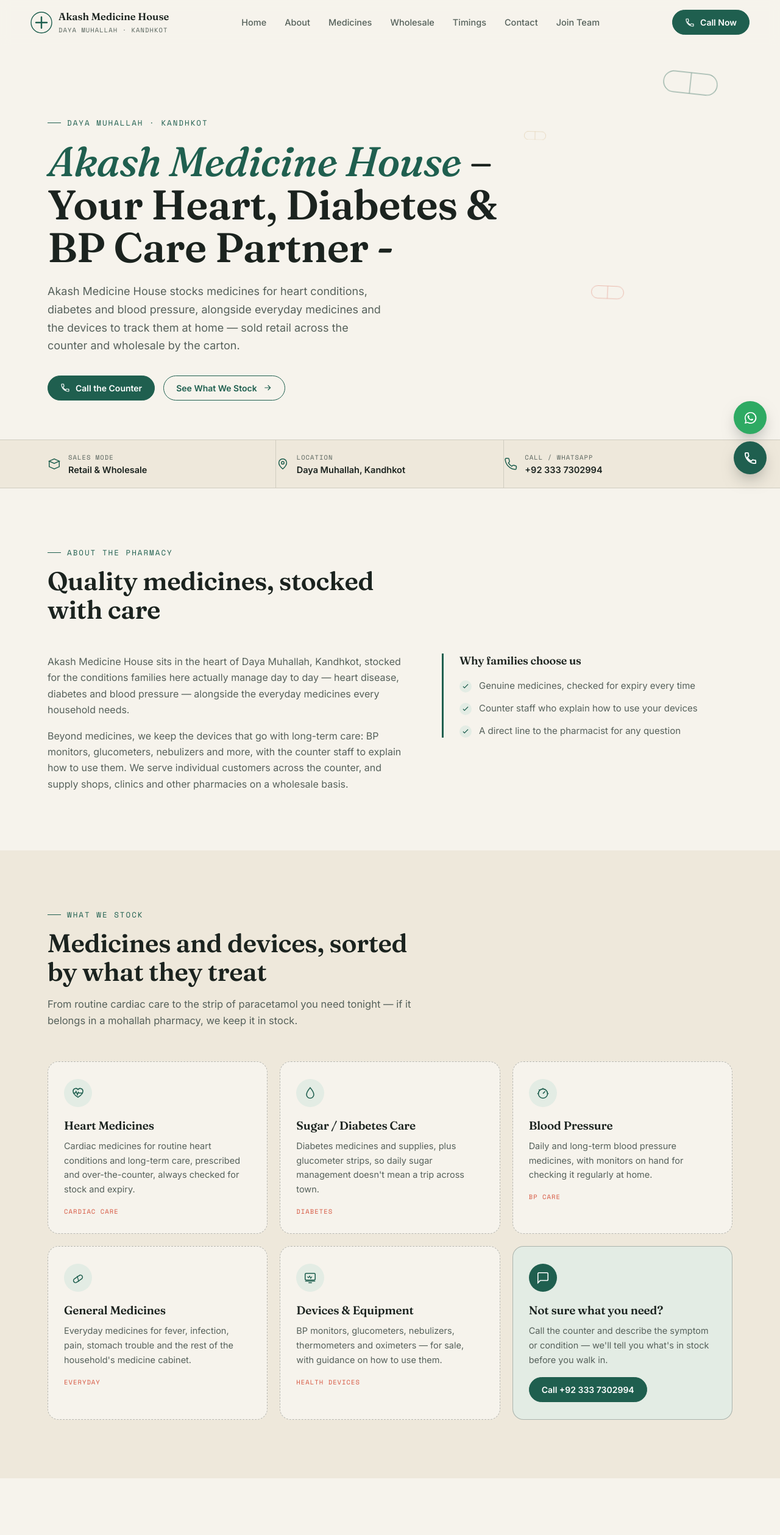
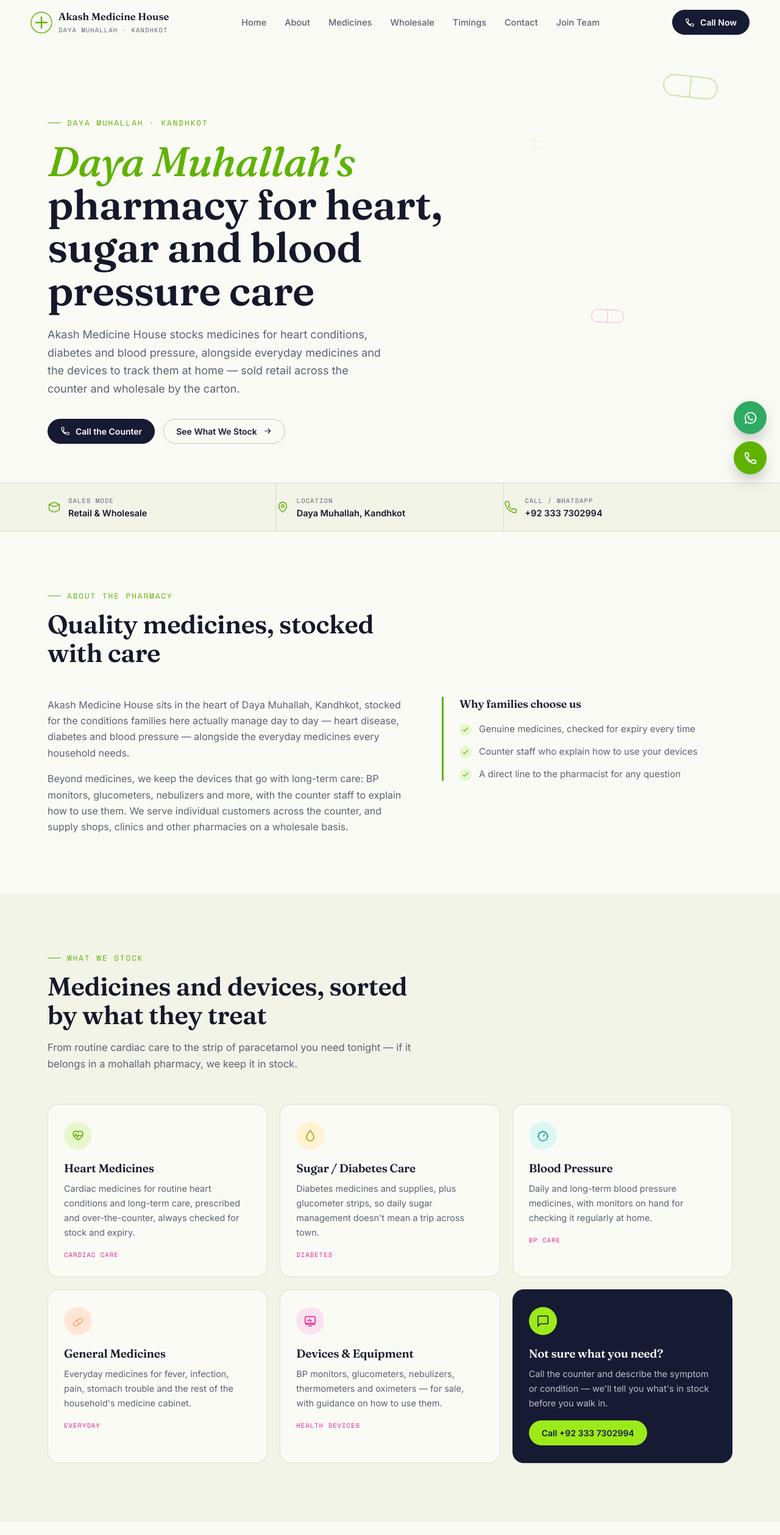
Before and after one commit to sahilkumar-05/Akash_Medicine_House, a plain HTML site: page index.html in a window 1280 px wide. Shown: the top 2518 px of the page at 61% size. Drawn offline with nearby package versions, Linux system fonts and the light colour scheme.

Commit message:
Refactor CSS variables and update styles

```diff
--- a/index.html
+++ b/index.html
@@ -10,23 +10,37 @@
 <link href="https://fonts.googleapis.com/css2?family=Fraunces:ital,opsz,wght@0,9..144,400;0,9..144,500;0,9..144,600;0,9..144,700;1,9..144,500&family=Inter:wght@400;500;600;700&family=Space+Mono:wght@400;700&display=swap" rel="stylesheet">
 <style>
   :root{
-    --paper:#F6F3EC;
-    --paper-2:#EEE8DB;
-    --ink:#1B231F;
-    --ink-soft:#56615B;
-    --pine:#1F5F4F;
-    --pine-dark:#143E33;
-    --pine-tint:#E3ECE4;
-    --pulse:#D6553F;
-    --gold:#B9893A;
-    --line: rgba(27,35,31,0.14);
-    --line-strong: rgba(27,35,31,0.28);
-    --shadow: 0 18px 40px -22px rgba(20,30,25,0.35);
+    --paper:#FBFBF6;
+    --paper-2:#F2F4E8;
+    --ink:#15192B;
+    --ink-soft:#5B6273;
+    --pine:#5FB300;
+    --pine-dark:#1C2B12;
+    --pine-tint:#E8F7CE;
+    --lime:#9DEA1A;
+    --lime-soft:#C8F76B;
+    --navy:#161A33;
+    --pulse:#E91E8C;
+    --gold:#FFC93C;
+    --peach:#FF9F68;
+    --teal:#5FD9C8;
+    --line: rgba(21,25,43,0.12);
+    --line-strong: rgba(21,25,43,0.24);
+    --shadow: 0 18px 40px -20px rgba(21,25,43,0.32);
+    --shadow-lime: 0 16px 34px -14px rgba(120,200,10,0.55);
     --radius: 18px;
   }
 
   *{box-sizing:border-box;}
   html{scroll-behavior:smooth;}
+
+  /* ============ SCROLL PROGRESS BAR ============ */
+  #scrollProgress{
+    position:fixed; top:0; left:0; height:3px; width:0%;
+    background:linear-gradient(90deg, var(--lime), var(--pulse));
+    z-index:1000;
+    transition:width 0.12s ease-out;
+  }
   @media (prefers-reduced-motion: reduce){
     html{scroll-behavior:auto;}
     *{animation-duration:0.01ms !important; animation-iteration-count:1 !important; transition-duration:0.01ms !important;}
@@ -149,7 +163,7 @@
   /* ============ NAV ============ */
   header.site{
     position:sticky; top:0; z-index:200;
-    background:rgba(246,243,236,0.92);
+    background:rgba(251,251,246,0.92);
     backdrop-filter:blur(8px);
     border-bottom:1px solid transparent;
     transition:border-color 0.3s ease, box-shadow 0.3s ease;
@@ -200,17 +214,17 @@
     padding:11px 20px;
     border-radius:999px;
     font-size:14px; font-weight:600;
-    border:1px solid var(--pine);
-    transition:transform 0.25s ease, box-shadow 0.25s ease, background 0.25s ease, color 0.25s ease;
+    border:1px solid var(--navy);
+    transition:transform 0.3s cubic-bezier(.2,.8,.3,1.2), box-shadow 0.3s ease, background 0.25s ease, color 0.25s ease, border-color 0.25s ease;
     white-space:nowrap;
   }
   .btn svg{ width:16px; height:16px; }
-  .btn-solid{ background:var(--pine); color:#fff; }
-  .btn-solid:hover{ background:var(--pine-dark); box-shadow:var(--shadow); transform:translateY(-2px); }
-  .btn-outline{ background:transparent; color:var(--pine); }
-  .btn-outline:hover{ background:var(--pine-tint); transform:translateY(-2px); }
+  .btn-solid{ background:var(--navy); color:#fff; }
+  .btn-solid:hover{ background:var(--lime); color:var(--navy); border-color:var(--lime); box-shadow:var(--shadow-lime); transform:translateY(-3px) scale(1.02); }
+  .btn-outline{ background:transparent; color:var(--navy); border-color:var(--line-strong); }
+  .btn-outline:hover{ background:var(--lime); color:var(--navy); border-color:var(--lime); transform:translateY(-3px) scale(1.02); box-shadow:var(--shadow-lime); }
   .btn-ghost{ border-color:var(--line-strong); color:var(--ink); }
-  .btn-ghost:hover{ background:var(--paper-2); transform:translateY(-2px); }
+  .btn-ghost:hover{ background:var(--paper-2); border-color:var(--navy); transform:translateY(-3px); }
 
   .burger{
     display:none; width:40px; height:40px; border-radius:50%;
@@ -350,25 +364,24 @@
   }
   .med-card{
     background:var(--paper);
-    border:1px dashed var(--line-strong);
+    border:1px solid var(--line);
     border-radius:var(--radius);
     padding:28px 26px;
-    transition:transform 0.3s ease, box-shadow 0.3s ease, border-color 0.3s ease;
+    transition:transform 0.35s cubic-bezier(.2,.8,.3,1.2), box-shadow 0.35s ease, border-color 0.3s ease;
     position:relative;
   }
   .med-card:hover{
-    transform:translateY(-6px);
+    transform:translateY(-8px);
     box-shadow:var(--shadow);
-    border-color:var(--pine);
-    border-style:solid;
+    border-color:var(--navy);
   }
   .med-card .icon{
     width:46px; height:46px; border-radius:50%;
     background:var(--pine-tint); color:var(--pine);
     display:flex; align-items:center; justify-content:center;
-    transition:background 0.3s ease, color 0.3s ease;
+    transition:background 0.35s ease, color 0.35s ease, transform 0.35s cubic-bezier(.2,.8,.3,1.2);
   }
-  .med-card:hover .icon{ background:var(--pine); color:#fff; }
+  .med-card:hover .icon{ background:var(--lime); color:var(--navy); transform:rotate(-8deg) scale(1.08); }
   .med-card .icon svg{ width:22px; height:22px; }
   .med-card h3{ font-size:19px; margin-top:18px; font-weight:600; }
   .med-card p{ margin-top:10px; font-size:14.5px; }
@@ -378,6 +391,14 @@
     font-size:10.5px; letter-spacing:0.1em; text-transform:uppercase;
     color:var(--pulse);
   }
+  .med-card.c-peach .icon{ background:#FFE6D6; color:var(--peach); }
+  .med-card.c-peach:hover .icon{ background:var(--peach); color:#fff; }
+  .med-card.c-gold .icon{ background:#FFF3D2; color:#C68F00; }
+  .med-card.c-gold:hover .icon{ background:var(--gold); color:var(--navy); }
+  .med-card.c-teal .icon{ background:#DDF7F2; color:#1A9B89; }
+  .med-card.c-teal:hover .icon{ background:var(--teal); color:var(--navy); }
+  .med-card.c-pink .icon{ background:#FCE2EF; color:var(--pulse); }
+  .med-card.c-pink:hover .icon{ background:var(--pulse); color:#fff; }
 
   /* ============ WHOLESALE / RETAIL ============ */
   .split{ background:var(--paper); }
@@ -389,23 +410,33 @@
     padding:38px 34px;
     position:relative;
     overflow:hidden;
+    transition:transform 0.4s cubic-bezier(.2,.8,.3,1.1), box-shadow 0.4s ease;
   }
-  .panel.retail{ background:var(--pine); color:#fff; }
-  .panel.wholesale{ background:var(--ink); color:#fff; }
+  .panel:hover{ transform:translateY(-6px); box-shadow:var(--shadow); }
+  .panel.retail{ background:var(--lime); color:var(--navy); }
+  .panel.wholesale{ background:var(--navy); color:#fff; }
   .panel .ptag{
     font-family:'Space Mono', monospace; font-size:11px;
-    letter-spacing:0.16em; text-transform:uppercase; opacity:0.75;
+    letter-spacing:0.16em; text-transform:uppercase; opacity:0.7;
   }
-  .panel h3{ color:#fff; font-size:27px; margin-top:14px; }
-  .panel p{ color:rgba(255,255,255,0.82); margin-top:14px; font-size:15px; }
+  .panel.retail .ptag{ color:var(--navy); }
+  .panel.wholesale .ptag{ color:rgba(255,255,255,0.75); }
+  .panel h3{ font-size:27px; margin-top:14px; }
+  .panel.retail h3{ color:var(--navy); }
+  .panel.wholesale h3{ color:#fff; }
+  .panel.retail p{ color:rgba(22,26,51,0.78); margin-top:14px; font-size:15px; }
+  .panel.wholesale p{ color:rgba(255,255,255,0.82); margin-top:14px; font-size:15px; }
   .panel ul{ list-style:none; padding:0; margin:20px 0 0; display:flex; flex-direction:column; gap:10px; }
-  .panel li{ display:flex; align-items:center; gap:10px; font-size:14px; color:rgba(255,255,255,0.92); }
+  .panel.retail li{ display:flex; align-items:center; gap:10px; font-size:14px; color:rgba(22,26,51,0.9); }
+  .panel.wholesale li{ display:flex; align-items:center; gap:10px; font-size:14px; color:rgba(255,255,255,0.92); }
   .panel li svg{ width:15px; height:15px; flex-shrink:0; }
   .panel .num{
     position:absolute; right:24px; bottom:8px;
     font-family:'Fraunces', serif; font-size:120px; font-weight:600;
-    color:rgba(255,255,255,0.06); line-height:1; pointer-events:none;
+    line-height:1; pointer-events:none;
   }
+  .panel.retail .num{ color:rgba(22,26,51,0.08); }
+  .panel.wholesale .num{ color:rgba(255,255,255,0.06); }
 
   /* ============ TIMINGS ============ */
   .timings{ background:var(--paper-2); }
@@ -472,9 +503,9 @@
   .map-panel p{ font-size:14px; max-width:280px; }
 
   /* ============ JOIN TEAM ============ */
-  .join{ background:var(--ink); color:#fff; }
-  .join .eyebrow{ color:#9FD0BE; }
-  .join .eyebrow::before{ background:#9FD0BE; }
+  .join{ background:var(--navy); color:#fff; }
+  .join .eyebrow{ color:var(--lime); }
+  .join .eyebrow::before{ background:var(--lime); }
   .join .head h2{ color:#fff; }
   .join .head p{ color:rgba(255,255,255,0.7); }
 
@@ -606,6 +637,8 @@
 </head>
 <body class="intro-active">
 
+<div id="scrollProgress" aria-hidden="true"></div>
+
 <!-- ============ INTRO ANIMATION ============ -->
 <div id="intro" aria-hidden="true">
   <svg class="intro-line" viewBox="0 0 400 60" xmlns="http://www.w3.org/2000/svg">
@@ -622,8 +655,8 @@
   <div class="wrap nav-row">
     <a href="#home" class="brand">
       <svg class="mark" viewBox="0 0 36 36" fill="none">
-        <circle cx="18" cy="18" r="17" stroke="#1F5F4F" stroke-width="1.4"/>
-        <path d="M18 9 V27 M9 18 H27" stroke="#1F5F4F" stroke-width="2.4" stroke-linecap="round"/>
+        <circle cx="18" cy="18" r="17" stroke="#5FB300" stroke-width="1.4"/>
+        <path d="M18 9 V27 M9 18 H27" stroke="#5FB300" stroke-width="2.4" stroke-linecap="round"/>
       </svg>
       <span>
         <span class="name">Akash Medicine House</span><br>
@@ -665,14 +698,14 @@
 <!-- ============ HERO ============ -->
 <section class="hero" id="home">
   <div class="hero-decor" aria-hidden="true">
-    <svg class="capsule c1" viewBox="0 0 100 40" fill="none"><rect x="1" y="1" width="98" height="38" rx="19" stroke="#1F5F4F" stroke-width="1.3"/><line x1="50" y1="1" x2="50" y2="39" stroke="#1F5F4F" stroke-width="1.3"/></svg>
-    <svg class="capsule c2" viewBox="0 0 100 40" fill="none"><rect x="1" y="1" width="98" height="38" rx="19" stroke="#D6553F" stroke-width="1.3"/><line x1="50" y1="1" x2="50" y2="39" stroke="#D6553F" stroke-width="1.3"/></svg>
-    <svg class="capsule c3" viewBox="0 0 100 40" fill="none"><rect x="1" y="1" width="98" height="38" rx="19" stroke="#B9893A" stroke-width="1.3"/><line x1="50" y1="1" x2="50" y2="39" stroke="#B9893A" stroke-width="1.3"/></svg>
+    <svg class="capsule c1" viewBox="0 0 100 40" fill="none"><rect x="1" y="1" width="98" height="38" rx="19" stroke="#5FB300" stroke-width="1.3"/><line x1="50" y1="1" x2="50" y2="39" stroke="#5FB300" stroke-width="1.3"/></svg>
+    <svg class="capsule c2" viewBox="0 0 100 40" fill="none"><rect x="1" y="1" width="98" height="38" rx="19" stroke="#E91E8C" stroke-width="1.3"/><line x1="50" y1="1" x2="50" y2="39" stroke="#E91E8C" stroke-width="1.3"/></svg>
+    <svg class="capsule c3" viewBox="0 0 100 40" fill="none"><rect x="1" y="1" width="98" height="38" rx="19" stroke="#FFC93C" stroke-width="1.3"/><line x1="50" y1="1" x2="50" y2="39" stroke="#FFC93C" stroke-width="1.3"/></svg>
   </div>
   <div class="wrap">
     <div class="hero-inner reveal in">
       <div class="eyebrow">DAYA MUHALLAH · KANDHKOT</div>
-      <h1><em>Akash Medicine House</em>  – Your Heart, Diabetes & BP Care Partner - </h1>
+      <h1><em>Daya Muhallah's</em> pharmacy for heart, sugar and blood pressure care</h1>
       <p class="lead">Akash Medicine House stocks medicines for heart conditions, diabetes and blood pressure, alongside everyday medicines and the devices to track them at home — sold retail across the counter and wholesale by the carton.</p>
       <div class="hero-actions">
         <a href="tel:+923337302994" class="btn btn-solid">
@@ -748,35 +781,35 @@
         <p>Cardiac medicines for routine heart conditions and long-term care, prescribed and over-the-counter, always checked for stock and expiry.</p>
         <div class="tag">Cardiac Care</div>
       </div>
-      <div class="med-card reveal">
+      <div class="med-card c-gold reveal">
         <div class="icon"><svg viewBox="0 0 24 24" fill="none" stroke="currentColor" stroke-width="1.7"><path d="M12 2.5s6.5 7.6 6.5 12.3a6.5 6.5 0 01-13 0C5.5 10.1 12 2.5 12 2.5z"/></svg></div>
         <h3>Sugar / Diabetes Care</h3>
         <p>Diabetes medicines and supplies, plus glucometer strips, so daily sugar management doesn't mean a trip across town.</p>
         <div class="tag">Diabetes</div>
       </div>
-      <div class="med-card reveal">
+      <div class="med-card c-teal reveal">
         <div class="icon"><svg viewBox="0 0 24 24" fill="none" stroke="currentColor" stroke-width="1.7"><circle cx="12" cy="13" r="8.2"/><path d="M12 13l4-4M12 5V3M4.5 13H2M22 13h-2.5M6 7l-1.2-1.2"/></svg></div>
         <h3>Blood Pressure</h3>
         <p>Daily and long-term blood pressure medicines, with monitors on hand for checking it regularly at home.</p>
         <div class="tag">BP Care</div>
       </div>
-      <div class="med-card reveal">
+      <div class="med-card c-peach reveal">
         <div class="icon"><svg viewBox="0 0 24 24" fill="none" stroke="currentColor" stroke-width="1.7"><rect x="3" y="10.3" width="18" height="7.4" rx="3.7" transform="rotate(-35 12 14)"/><line x1="10.4" y1="9" x2="13.6" y2="19" stroke-width="1.4"/></svg></div>
         <h3>General Medicines</h3>
         <p>Everyday medicines for fever, infection, pain, stomach trouble and the rest of the household's medicine cabinet.</p>
         <div class="tag">Everyday</div>
       </div>
-      <div class="med-card reveal">
+      <div class="med-card c-pink reveal">
         <div class="icon"><svg viewBox="0 0 24 24" fill="none" stroke="currentColor" stroke-width="1.7"><rect x="3" y="4" width="18" height="12" rx="2"/><path d="M3 18h18M9 21h6"/><path d="M7 10l2 2 2-3 2 4 2-3" stroke-width="1.4"/></svg></div>
         <h3>Devices &amp; Equipment</h3>
         <p>BP monitors, glucometers, nebulizers, thermometers and oximeters — for sale, with guidance on how to use them.</p>
         <div class="tag">Health Devices</div>
       </div>
-      <div class="med-card reveal" style="display:flex; flex-direction:column; justify-content:center; align-items:flex-start; background:var(--pine-tint); border-style:solid;">
-        <div class="icon" style="background:var(--pine); color:#fff;"><svg viewBox="0 0 24 24" fill="none" stroke="currentColor" stroke-width="1.7"><path d="M21 15a2 2 0 01-2 2H7l-4 4V5a2 2 0 012-2h14a2 2 0 012 2v10z"/></svg></div>
-        <h3>Not sure what you need?</h3>
-        <p>Call the counter and describe the symptom or condition — we'll tell you what's in stock before you walk in.</p>
-        <a href="tel:+923337302994" class="btn btn-solid" style="margin-top:16px;">Call +92 333 7302994</a>
+      <div class="med-card reveal" style="display:flex; flex-direction:column; justify-content:center; align-items:flex-start; background:var(--navy); border-color:var(--navy);">
+        <div class="icon" style="background:var(--lime); color:var(--navy);"><svg viewBox="0 0 24 24" fill="none" stroke="currentColor" stroke-width="1.7"><path d="M21 15a2 2 0 01-2 2H7l-4 4V5a2 2 0 012-2h14a2 2 0 012 2v10z"/></svg></div>
+        <h3 style="color:#fff;">Not sure what you need?</h3>
+        <p style="color:rgba(255,255,255,0.72);">Call the counter and describe the symptom or condition — we'll tell you what's in stock before you walk in.</p>
+        <a href="tel:+923337302994" class="btn btn-solid" style="margin-top:16px; background:var(--lime); color:var(--navy); border-color:var(--lime);">Call +92 333 7302994</a>
       </div>
     </div>
   </div>
@@ -1021,10 +1054,17 @@
 
   // ---------- Sticky header shadow ----------
   var header = document.getElementById('siteHeader');
-  window.addEventListener('scroll', function(){
+  var progressBar = document.getElementById('scrollProgress');
+  function onScroll(){
     if(window.scrollY > 12){ header.classList.add('scrolled'); }
     else{ header.classList.remove('scrolled'); }
-  });
+    var doc = document.documentElement;
+    var max = doc.scrollHeight - doc.clientHeight;
+    var pct = max > 0 ? (window.scrollY / max) * 100 : 0;
+    progressBar.style.width = pct + '%';
+  }
+  window.addEventListener('scroll', onScroll);
+  onScroll();
 
   // ---------- Mobile menu ----------
   var burger = document.getElementById('burgerBtn');
```
